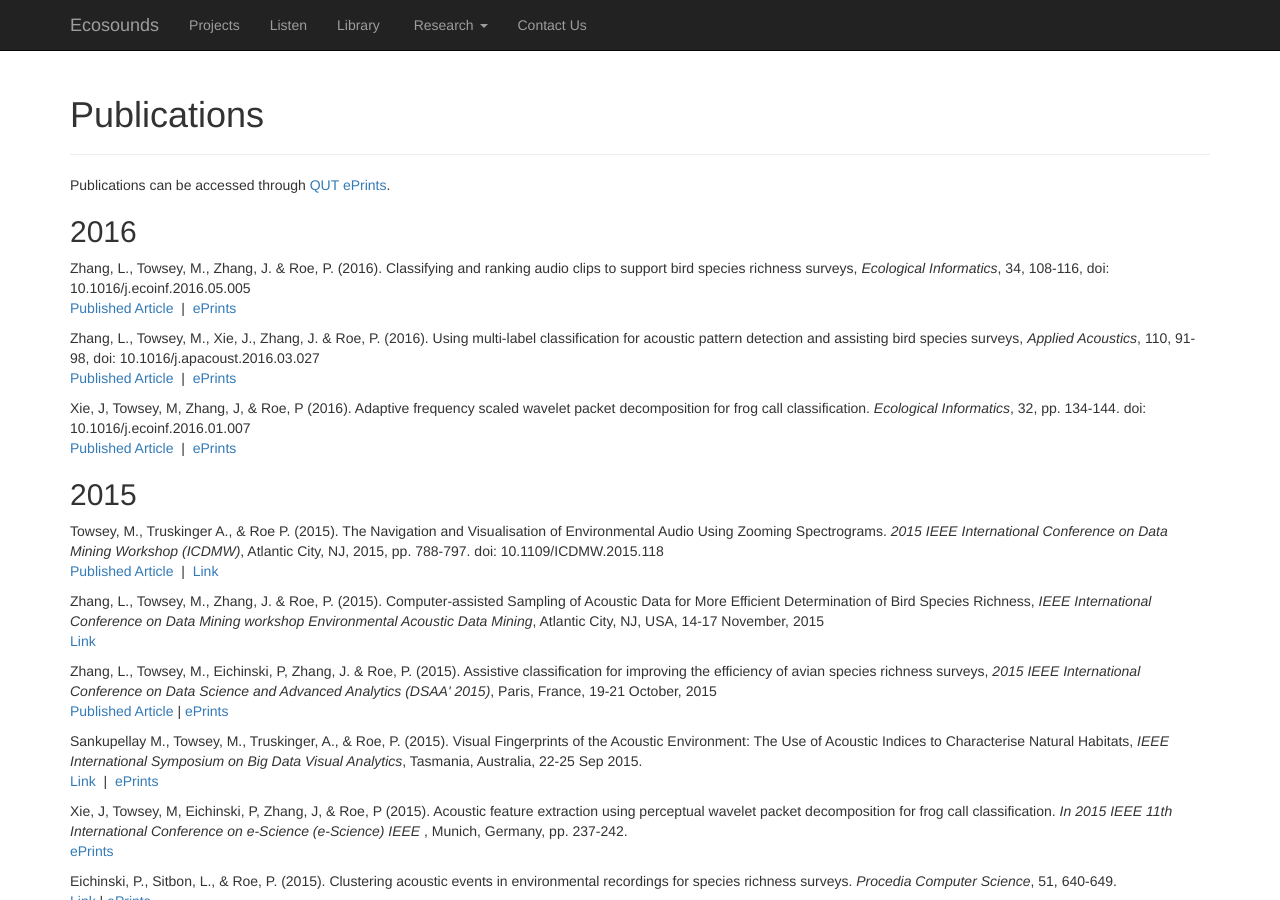
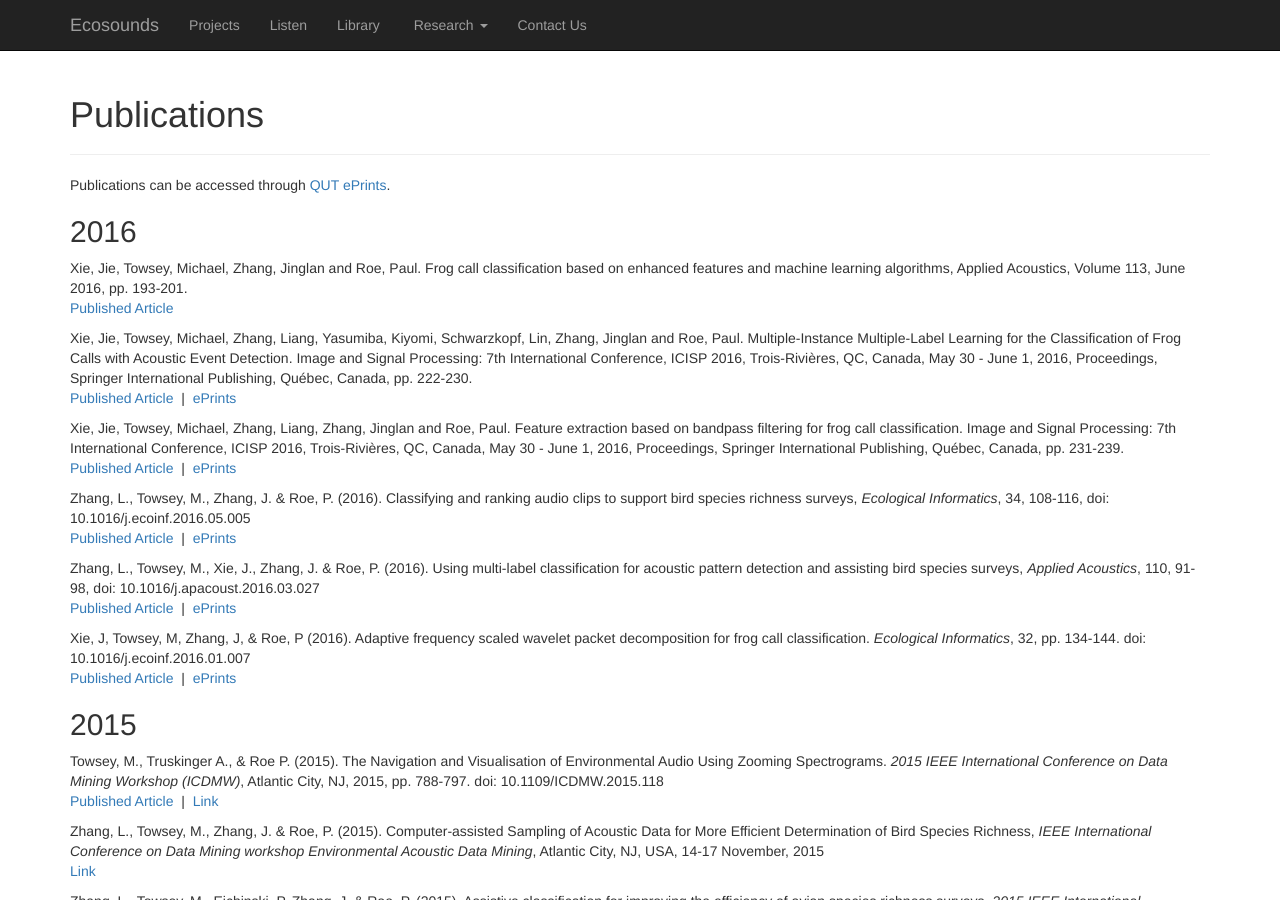
Before and after one commit to QutEcoacoustics/research-blog, a Jekyll site: the page built from publications/publications.html, in a window 1280 px wide and 900 px high. Built offline with Jekyll 4.4.1, drawn with Linux system fonts in a browser that asks for light colours; nearby versions of some CDN libraries.

Commit message:
Revise image descriptions and publications
Add more descriptions for images and add the related publications into
our website page.

```diff
--- a/publications/publications.html
+++ b/publications/publications.html
@@ -11,6 +11,39 @@ title: Ecosounds | Publications
     <p>Publications can be accessed through <a href="http://eprints.qut.edu.au/">QUT ePrints</a>.</p>
 
     <h2>2016</h2>
+
+
+	<p>
+		Xie, Jie, Towsey, Michael, Zhang, Jinglan and Roe, Paul.
+		Frog call classification based on enhanced features and machine learning algorithms,
+		</i>Applied Acoustics</i>, Volume 113, June 2016, pp. 193-201.
+        <br/>
+        <a href="http://dx.doi.org/10.1016/j.apacoust.2016.06.029">Published Article</a>
+    </p>
+
+	<p>
+		Xie, Jie, Towsey, Michael, Zhang, Liang, Yasumiba, Kiyomi, Schwarzkopf, Lin, Zhang, Jinglan and Roe, Paul.
+		Multiple-Instance Multiple-Label Learning for the Classification of Frog Calls with Acoustic Event Detection.
+		</i>Image and Signal Processing: 7th International Conference, ICISP 2016</i>, Trois-Rivières, QC, Canada, May 30 - June 1, 2016,
+		Proceedings, Springer International Publishing, Québec, Canada, pp. 222-230.
+        <br/>
+        <a href="http://dx.doi.org/10.1007/978-3-319-33618-3_23">Published Article</a>
+        &nbsp;|&nbsp;
+        <a href="http://eprints.qut.edu.au/96252/">ePrints</a>
+    </p>
+
+	<p>
+		Xie, Jie, Towsey, Michael, Zhang, Liang, Zhang, Jinglan and Roe, Paul.
+		Feature extraction based on bandpass filtering for frog call classification.
+		</i>Image and Signal Processing: 7th International Conference, ICISP 2016</i>, Trois-Rivières, QC, Canada, May 30 - June 1, 2016,
+		Proceedings, Springer International Publishing, Québec, Canada, pp. 231-239.
+        <br/>
+        <a href="http://dx.doi.org/10.1007/978-3-319-33618-3_24">Published Article</a>
+        &nbsp;|&nbsp;
+        <a href="http://eprints.qut.edu.au/93805/">ePrints</a>
+    </p>
+
+
     <p>
         Zhang, L., Towsey, M., Zhang, J. & Roe, P. (2016).
         Classifying and ranking audio clips to support bird species richness surveys,
```
Also changed, not shown: _posts/2016-02-16-ICISP-2015.md (+4 -2 lines).
